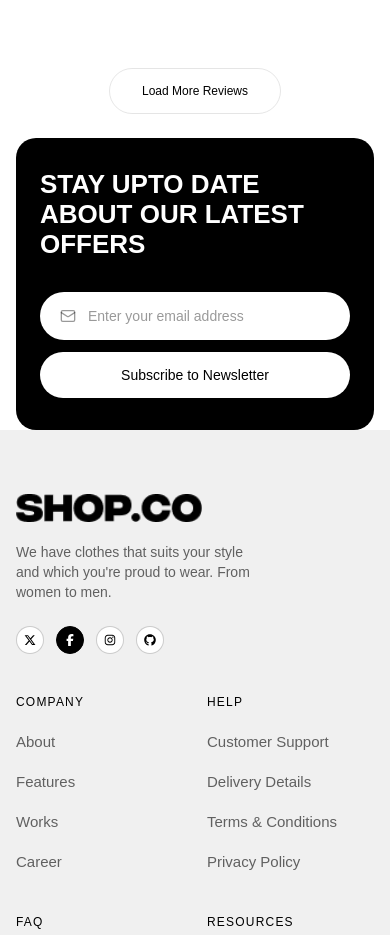
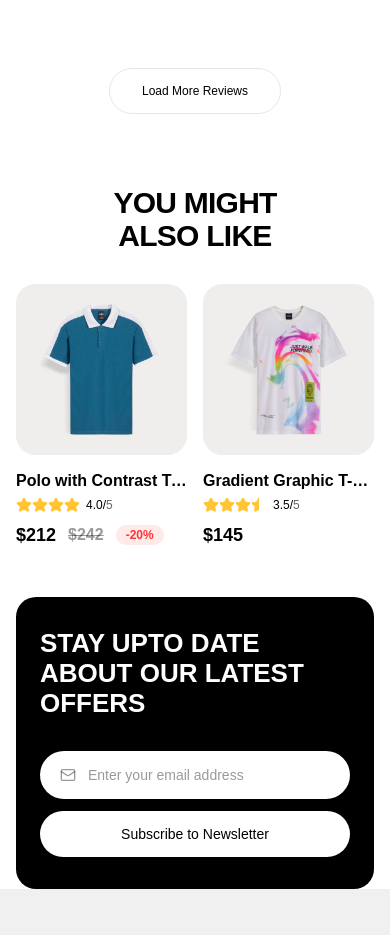
Before and after one commit to hassamnaveed44/e-commerce, a Next.js app: page /shop/product/1 in a window 390 px wide. Shown: the part 1920-2855 px from the top of the page. Built offline with nearby package versions, Linux system fonts and the light colour scheme.

Commit message:
feat(product): implement complete responsive product detail page with gallery, info, tabs, reviews, and related products

```diff
--- a/app/components/product/YouMightAlsoLike.tsx
+++ b/app/components/product/YouMightAlsoLike.tsx
@@ -0,0 +1,128 @@
+import Image from "next/image";
+import Link from "next/link";
+import { Star } from "lucide-react";
+
+interface RelatedProduct {
+  id: string;
+  name: string;
+  image: string;
+  price: number;
+  originalPrice?: number;
+  discount?: string;
+  rating: number;
+  ratingMax: number;
+}
+
+const relatedProducts: RelatedProduct[] = [
+  {
+    id: "polo-contrast-trims",
+    name: "Polo with Contrast Trims",
+    image: "/products/product4.png",
+    price: 212,
+    originalPrice: 242,
+    discount: "-20%",
+    rating: 4.0,
+    ratingMax: 5,
+  },
+  {
+    id: "gradient-graphic-tshirt",
+    name: "Gradient Graphic T-shirt",
+    image: "/products/product5.png",
+    price: 145,
+    rating: 3.5,
+    ratingMax: 5,
+  },
+  {
+    id: "polo-tipping-details",
+    name: "Polo with Tipping Details",
+    image: "/products/product6.png",
+    price: 180,
+    rating: 4.5,
+    ratingMax: 5,
+  },
+  {
+    id: "black-striped-tshirt",
+    name: "Black Striped T-shirt",
+    image: "/products/product7.png",
+    price: 120,
+    originalPrice: 150,
+    discount: "-30%",
+    rating: 5.0,
+    ratingMax: 5,
+  },
+];
+
+export default function YouMightAlsoLike() {
+  return (
+    <section className="max-w-7xl mx-auto px-4 sm:px-6 xl:px-10 py-12 sm:py-16">
+      {/* Section Title: 2 lines on mobile, 1 line on desktop */}
+      <h2 className="text-3xl sm:text-4xl lg:text-5xl font-extrabold text-center uppercase tracking-tight text-black mb-8 sm:mb-12 font-integral leading-[1.1] sm:leading-tight">
+        YOU MIGHT <br className="sm:hidden" /> ALSO LIKE
+      </h2>
+
+      {/* Products Grid (2 on mobile, 4 on desktop) */}
+      <div className="grid grid-cols-2 lg:grid-cols-4 gap-4 sm:gap-6">
+        {relatedProducts.map((product, index) => (
+          <Link
+            key={product.id}
+            href={`/shop/product/${product.id}`}
+            className={`group flex-col ${index >= 2 ? "hidden lg:flex" : "flex"}`}
+          >
+            {/* Product Image Box */}
+            <div className="bg-[#F0EEED] rounded-[20px] aspect-square relative overflow-hidden mb-4 flex items-center justify-center p-4">
+              <Image
+                src={product.image}
+                alt={product.name}
+                fill
+                className="object-cover object-center group-hover:scale-105 transition duration-300"
+              />
+            </div>
+
+            {/* Product Name */}
+            <h3 className="font-satoshi font-bold text-base sm:text-lg lg:text-[20px] text-black leading-tight mb-1.5 sm:mb-2 truncate">
+              {product.name}
+            </h3>
+
+            {/* Rating */}
+            <div className="flex items-center space-x-1.5 mb-2">
+              <div className="flex text-[#FFC633]">
+                {Array.from({ length: Math.floor(product.rating) }, (_, i) => (
+                  <Star key={i} size={16} fill="currentColor" />
+                ))}
+                {product.rating % 1 !== 0 && (
+                  <div className="relative">
+                    <Star size={16} fill="transparent" className="text-transparent" />
+                    <div className="absolute inset-0 overflow-hidden w-[50%] text-[#FFC633]">
+                      <Star size={16} fill="currentColor" />
+                    </div>
+                  </div>
+                )}
+              </div>
+              <span className="text-xs sm:text-sm font-satoshi text-black font-medium">
+                {product.rating.toFixed(1)}/
+                <span className="text-black/60">{product.ratingMax}</span>
+              </span>
+            </div>
+
+            {/* Price & Discounts */}
+            <div className="flex items-center space-x-3 font-satoshi">
+              <span className="text-lg sm:text-xl lg:text-2xl font-bold text-black">
+                ${product.price}
+              </span>
+              {product.originalPrice && (
+                <span className="text-base sm:text-lg lg:text-xl font-bold text-black/40 line-through">
+                  ${product.originalPrice}
+                </span>
+              )}
+              {product.discount && (
+                <span className="bg-[#FF3333]/10 text-[#FF3333] text-xs font-semibold px-2.5 py-0.5 rounded-full">
+                  {product.discount}
+                </span>
+              )}
+            </div>
+          </Link>
+        ))}
+      </div>
+    </section>
+  );
+}
--- a/app/shop/product/[id]/page.tsx
+++ b/app/shop/product/[id]/page.tsx
@@ -3,6 +3,7 @@ import ProductImages from "@/app/components/product/ProductImages";
 import ProductInfo from "@/app/components/product/ProductInfo";
 import Tabs from "@/app/components/product/Tabs";
 import ReviewsList from "@/app/components/product/ReviewsList";
+import YouMightAlsoLike from "@/app/components/product/YouMightAlsoLike";
 
 export default async function ProductPage({
   params,
@@ -27,6 +28,9 @@ export default async function ProductPage({
       {/* Tabs & Reviews Section */}
       <Tabs />
       <ReviewsList />
+
+      {/* Related Products Section */}
+      <YouMightAlsoLike />
     </main>
   );
 }
```
